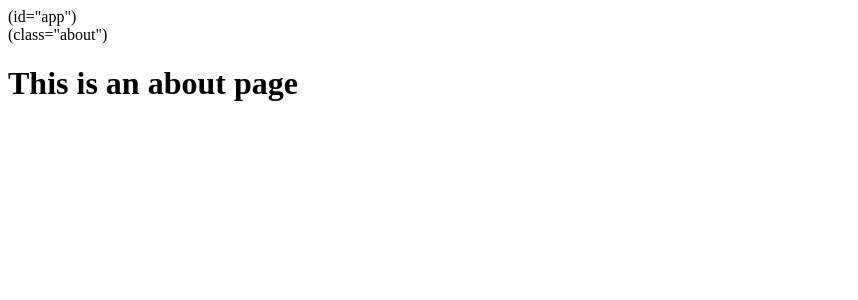
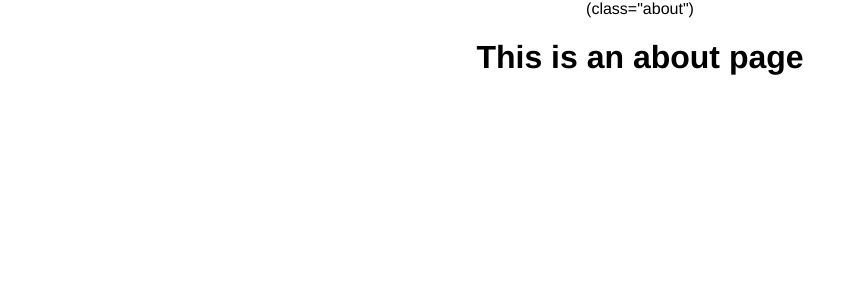
Before and after one commit to GuilhermeSnts/52-movie-challenge-app, a Vue app: page /about in a window 1280 px wide. Shown: the top 300 px of the page, without its empty margins (0-858 px from the left). Built offline with nearby package versions, Linux system fonts and the light colour scheme.

Commit message:
layout adjust and naming components

```diff
--- a/src/App.vue
+++ b/src/App.vue
@@ -1,9 +1,12 @@
 <template lang="pug">
-  div (id="app")
+  div(id="app")
     router-view
 </template>
 
 <style lang="sass">
+body
+  padding: 0px
+  margin: 0px
 #app
   font-family: Avenir, Helvetica, Arial, sans-serif
   -webkit-font-smoothing: antialiased
--- a/src/components/pages/Home.vue
+++ b/src/components/pages/Home.vue
@@ -7,7 +7,7 @@
 // @ is an alias to /src
 import Home from "../templates/Home.vue";
 export default {
-  name: "Home",
+  name: "HomePage",
   components: {
     Home
   }
--- a/src/components/templates/Home.vue
+++ b/src/components/templates/Home.vue
@@ -3,7 +3,9 @@
 </template>
 
 <script>
-export default {};
+export default {
+  name: "HomeTemplate"
+};
 </script>
 
 <style></style>
```
